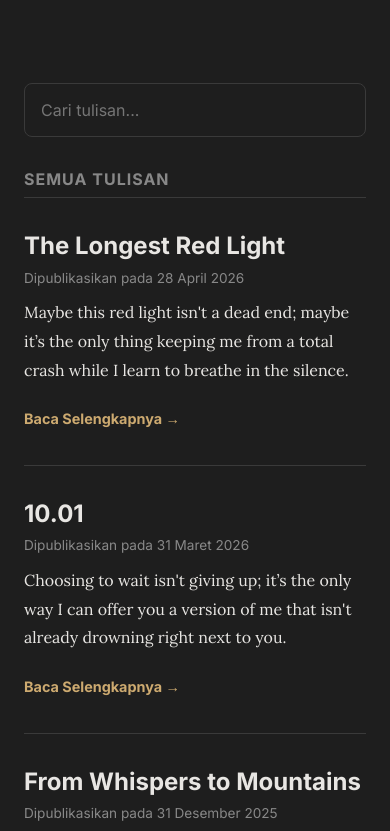
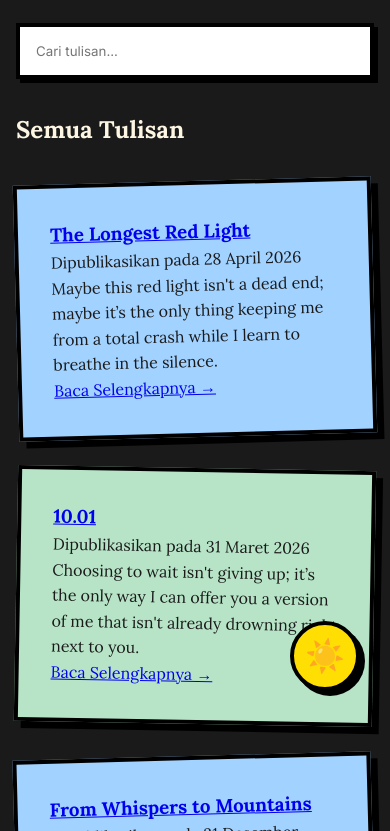
Before and after one commit to Faisalwich/website-jurnal, a website: page index.html in a window 390 px wide. Shown: the part 123-954 px from the top of the page. Drawn offline with Linux system fonts and the light colour scheme.

Commit message:
Refactor CSS variables and layout styles

```diff
--- a/style.css
+++ b/style.css
@@ -1,285 +1,182 @@
 /* ======================================================
-   SITUS JURNAL - GAYA EDITORIAL (OPSI 2)
+   WICHTHINK POP-NEOBRUTALISM (FINAL HYBRID)
    ====================================================== */
 
-/* --- 1. Variabel Warna & Font --- */
 :root {
-  /* Tema Gelap (Default) */
-  --bg-color: #1e1e1e; /* Off-black */
-  --text-color: #e8e6e3; /* Off-white, nyaman di mata */
-  --accent-color: #cdaa70; /* Emas/Kuningan yang elegan */
-  --meta-text-color: #888; /* Abu-abu untuk teks meta */
-  --border-color: #3a3a3a; /* Warna garis pemisah */
+  --bg-color: #fdf6e3; /* Kuning Mentega Pilihan Tuan Faisal */
+  --text-color: #1a1a1a;
+  --accent-color: #ffde03;
+  --header-bg: #ffffff;
+  --border-black: #000000;
+  --brutal-border: 4px solid var(--border-black); /* Tebal & Tegas */
+  --brutal-shadow: 7px 7px 0px var(--border-black); /* Lebih tebal untuk efek POP */
 
-  /* Tipografi Editorial */
+  /* Variasi Warna Kartu Pop */
+  --card-pink: #ffafcc;
+  --card-blue: #a2d2ff;
+  --card-green: #b7e4c7;
+
   --font-heading: "Inter", sans-serif;
   --font-body: "Lora", serif;
 }
 
-/* Anda bisa mengaktifkan light mode ini dengan JavaScript nanti */
-body.light-mode {
-  --bg-color: #fafafa;
-  --text-color: #222;
-  --accent-color: #b08d57;
-  --meta-text-color: #666;
-  --border-color: #e0e0e0;
-}
-
-/* --- 2. Reset & Gaya Global --- */
+/* Reset Global dari Kode Tuan Faisal */
 * {
   margin: 0;
   padding: 0;
   box-sizing: border-box;
 }
-
-html {
-  scroll-behavior: smooth;
-}
-
 body {
   font-family: var(--font-body);
   background-color: var(--bg-color);
   color: var(--text-color);
-  line-height: 1.8;
-  font-size: 17px;
-  transition: background-color 0.3s, color 0.3s;
+  padding: 1rem;
+  line-height: 1.6;
 }
 
-main {
-  padding: 2rem 1.5rem;
+/* --- HEADER STICKY & MOBILE FRIENDLY --- */
+.site-header {
+  position: sticky;
+  top: 10px;
+  z-index: 1000;
+  max-width: 900px;
+  margin: 0 auto 2rem auto;
+  background-color: var(--header-bg);
+  border: var(--brutal-border);
+  padding: 1.2rem 2rem;
+  display: flex;
+  justify-content: space-between;
+  align-items: center;
+  box-shadow: var(--brutal-shadow);
 }
 
-/* --- 3. Tipografi --- */
-h1,
-h2,
-h3,
-h4,
-h5,
-h6 {
+/* --- SEARCH BAR (Fitur Anda yang saya amankan) --- */
+.search-container {
+  max-width: 900px;
+  margin: 0 auto 2rem auto;
+}
+#search-input {
+  width: 100%;
+  padding: 1rem;
   font-family: var(--font-heading);
-  color: var(--text-color);
-  line-height: 1.3;
-  font-weight: 700;
+  border: var(--brutal-border);
+  background: white;
+  box-shadow: 4px 4px 0px var(--border-black);
 }
 
-h1 {
-  font-size: 3rem;
-}
-h2 {
-  font-size: 2.2rem;
-}
-h3 {
-  font-size: 1.5rem;
-  margin-bottom: 0.25rem;
+/* --- GRID ASIMETRIS (Lebih "Gimana Gitu") --- */
+.posts-container {
+  display: grid;
+  grid-template-columns: 1fr; /* Mobile First */
+  gap: 2rem;
+  max-width: 900px;
+  margin: 0 auto;
 }
 
-p {
-  margin-bottom: 1.25rem;
-}
-
-a {
-  color: var(--accent-color);
-  text-decoration: none;
-  transition: all 0.2s;
-}
-
-/* --- 4. Layout & Kontainer --- */
-.site-header,
-.posts-container,
-.post-container,
-.site-footer {
-  max-width: 750px;
-  margin-left: auto;
-  margin-right: auto;
-}
-
-.site-header {
-  padding: 5rem 1.5rem 3rem 1.5rem;
-}
-
-.site-header h1 {
-  font-size: 2rem;
-  margin-bottom: 0.25rem;
-}
-
-.site-header p {
-  font-family: var(--font-heading);
-  font-size: 1rem;
-  color: var(--meta-text-color);
-}
-
-.site-footer {
-  text-align: center;
-  padding: 3rem 1.5rem;
-  margin-top: 2rem;
-  font-size: 0.9rem;
-  font-family: var(--font-heading);
-  color: var(--meta-text-color);
-}
-
-/* --- 5. Komponen Spesifik --- */
-
-/* Daftar Postingan di Halaman Utama */
-.posts-container h2 {
-  font-size: 1rem;
-  text-transform: uppercase;
-  letter-spacing: 1px;
-  color: var(--meta-text-color);
-  margin-bottom: 2rem;
-  padding-bottom: 0.5rem;
-  border-bottom: 1px solid var(--border-color);
+@media (min-width: 768px) {
+  .posts-container {
+    grid-template-columns: repeat(2, 1fr);
+  }
+  .post-card:first-child {
+    grid-column: span 2;
+  } /* Artikel terbaru lebih besar */
 }
 
 .post-card {
-  padding: 2rem 0;
-  border-bottom: 1px solid var(--border-color);
-}
-.post-card:first-of-type {
-  padding-top: 0;
+  background-color: var(--card-pink); /* Warna default */
+  border: var(--brutal-border);
+  padding: 2rem;
+  box-shadow: var(--brutal-shadow);
+  transition: transform 0.1s;
+  cursor: pointer;
 }
 
-.post-card h3 a {
+/* Rotasi Asimetris (Seni Berantakan) */
+.post-card:nth-child(even) {
+  background-color: var(--card-blue);
+  transform: rotate(-1.5deg);
+}
+.post-card:nth-child(3n) {
+  background-color: var(--card-green);
+  transform: rotate(1deg);
+}
+
+.post-card:hover {
+  transform: translate(-4px, -4px) rotate(0deg);
+  box-shadow: 12px 12px 0px var(--border-black);
+}
+
+/* --- DETAIL POST (post.html) --- */
+.post-container {
+  max-width: 800px;
+  margin: 0 auto;
+  background: white;
+  border: var(--brutal-border);
+  padding: 2rem;
+  box-shadow: var(--brutal-shadow);
+}
+
+.featured-image-container {
+  margin-bottom: 2.5rem; /* Tambahkan baris ini untuk memberi jarak ke bawah */
+}
+
+.featured-image-container img {
+  width: 100%;
+  border: var(--brutal-border);
+  box-shadow: 5px 5px 0px var(--border-black);
+}
+
+/* --- FLOATING ACTION BUTTON (RAMAH JEMPOL) --- */
+#theme-toggle-btn {
+  position: fixed;
+  bottom: 30px;
+  right: 30px;
+  width: 70px;
+  height: 70px;
+  border-radius: 50%;
+  background: var(--accent-color);
+  border: var(--brutal-border);
+  font-size: 2rem;
+  box-shadow: 5px 5px 0px var(--border-black);
+  cursor: pointer;
+  z-index: 9999;
+}
+
+/* --- DARK MODE (Tetap Mekanis) --- */
+body.light-mode {
+  --bg-color: #fdf6e3;
+  --text-color: #1a1a1a;
+}
+body:not(.light-mode) {
+  --bg-color: #1a1a1a;
+  --text-color: #fdf6e3;
+  --header-bg: #2d3748;
+}
+
+/* --- PERBAIKAN KONTRAS TEKS (Hanya bagian yang diminta) --- */
+
+/* Memastikan teks di halaman post.html mengikuti variabel warna mode */
+.post-container h1,
+.post-body,
+.post-date {
   color: var(--text-color);
 }
 
-.post-card h3 a:hover {
-  color: var(--accent-color);
+/* Memastikan konten di dalam kartu tetap hitam agar kontras dengan warna Pop (Pink/Biru/Hijau) */
+.post-card h3,
+.post-card p,
+.post-card .post-meta {
+  color: #1a1a1a !important;
 }
 
-.post-meta {
-  font-family: var(--font-heading);
-  font-size: 0.85rem;
-  color: var(--meta-text-color);
-  margin-bottom: 0.5rem;
+/* Menjaga latar belakang kontainer artikel tetap putih di Light Mode, tapi gelap di Dark Mode */
+body:not(.light-mode) .post-container {
+  background-color: #2d3748;
 }
 
-.read-more {
-  font-family: var(--font-heading);
-  font-weight: 700;
-  font-size: 0.9rem;
+footer {
+  text-align: center;
+  padding: 1rem;
+  margin-top: 2rem;
+  border-top: var(--brutal-border);
 }
-
-/* Halaman Detail Postingan */
-.post-container h1 {
-  margin-bottom: 0.25rem;
-}
-.post-container .post-meta {
-  margin-bottom: 3rem;
-}
-
-/* Efek Drop Cap untuk kesan klasik */
-/*
-.post-body p:first-of-type::first-letter {
-  color: var(--accent-color);
-  font-size: 4.5em; /* 4.5x ukuran font normal
-  float: left;
-  margin-right: 0.1em;
-  line-height: 0.8;
-  font-family: var(--font-heading);
-}
-  */
-
-/* --- Gaya untuk Gambar Utama di Postingan --- */
-
-.featured-image-container {
-  width: 100%;
-  margin-bottom: 2.5rem; /* Jarak antara gambar dan isi tulisan */
-}
-
-.featured-image-container img {
-  display: block;
-  width: 100%; /* Membuat gambar responsif */
-  height: auto; /* Menjaga rasio aspek gambar */
-  max-height: 450px; /* Batas tinggi maksimum gambar (opsional) */
-  object-fit: cover; /* Memastikan gambar mengisi area tanpa distorsi */
-  border-radius: 8px;
-  margin: 0 auto; /* Membuat gambar di tengah */
-}
-
-.back-link {
-  display: inline-block;
-  margin-bottom: 2rem;
-  font-family: var(--font-heading);
-  font-weight: 700;
-}
-
-/* --- 7. Tombol Dark Mode --- */
-.theme-toggle {
-  position: absolute;
-  top: 2rem;
-  right: 2rem;
-  background: var(--bg-color);
-  color: var(--text-color);
-  border: 1px solid var(--border-color);
-  width: 45px;
-  height: 45px;
-  border-radius: 50%;
-  cursor: pointer;
-  font-size: 1.5rem;
-  display: flex;
-  justify-content: center;
-  align-items: center;
-  transition: transform 0.2s;
-}
-
-.theme-toggle:hover {
-  transform: scale(1.1);
-}
-
-/* --- 8. Fitur Pencarian --- */
-.search-container {
-  max-width: 800px;
-  margin: 0 auto 2rem auto;
-}
-
-#search-input {
-  width: 100%;
-  padding: 1rem;
-  font-size: 1rem;
-  font-family: var(--font-heading);
-  border: 1px solid var(--border-color);
-  background-color: var(--card-background, var(--bg-color));
-  color: var(--text-color);
-  border-radius: 8px;
-}
-
-/* Styling for Blockquotes */
-blockquote {
-  border-left: 4px solid var(--accent-color);
-  margin: 1.5rem 0;
-  padding: 0.5rem 1.5rem;
-  font-style: italic;
-  color: var(--meta-text-color);
-}
-
-/* Removes extra space from the last paragraph inside a quote */
-blockquote p:last-child {
-  margin-bottom: 0;
-}
-
-/* Styling for Highlighted Text */
-.highlight {
-  background-color: #f6e58d; /* A nice highlighter yellow */
-  padding: 2px 5px;
-  border-radius: 3px;
-  color: #212529; /* Ensures text is readable */
-}
-
-/* Optional: Dark mode version for the highlight */
-body.dark-mode .highlight {
-  background-color: #f9ca24;
-  color: #1e1e1e;
-}
-
-/* --- 6. Responsif untuk Mobile --- */
-@media (max-width: 768px) {
-  body {
-    font-size: 16px;
-  }
-  h1 {
-    font-size: 2.5rem;
-  }
-  .site-header {
-    padding-top: 4rem;
-  }
-}
```
